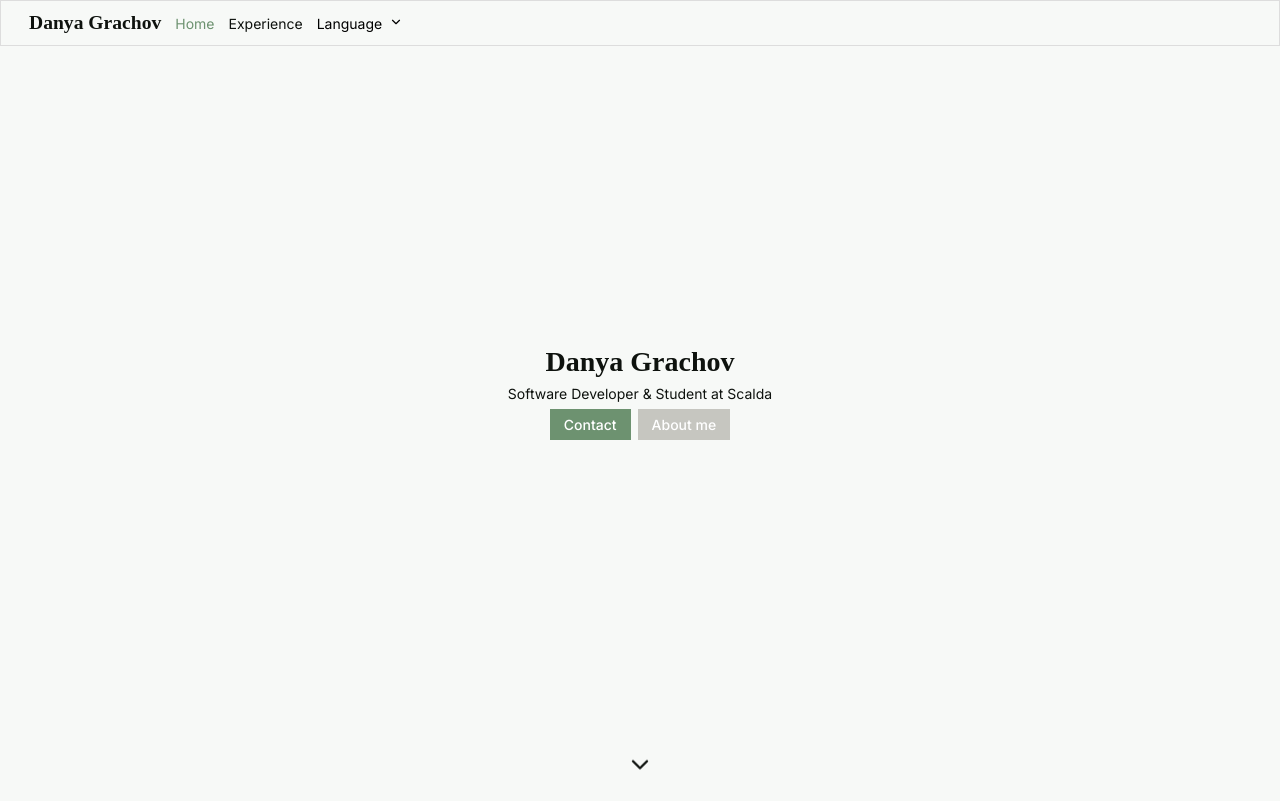
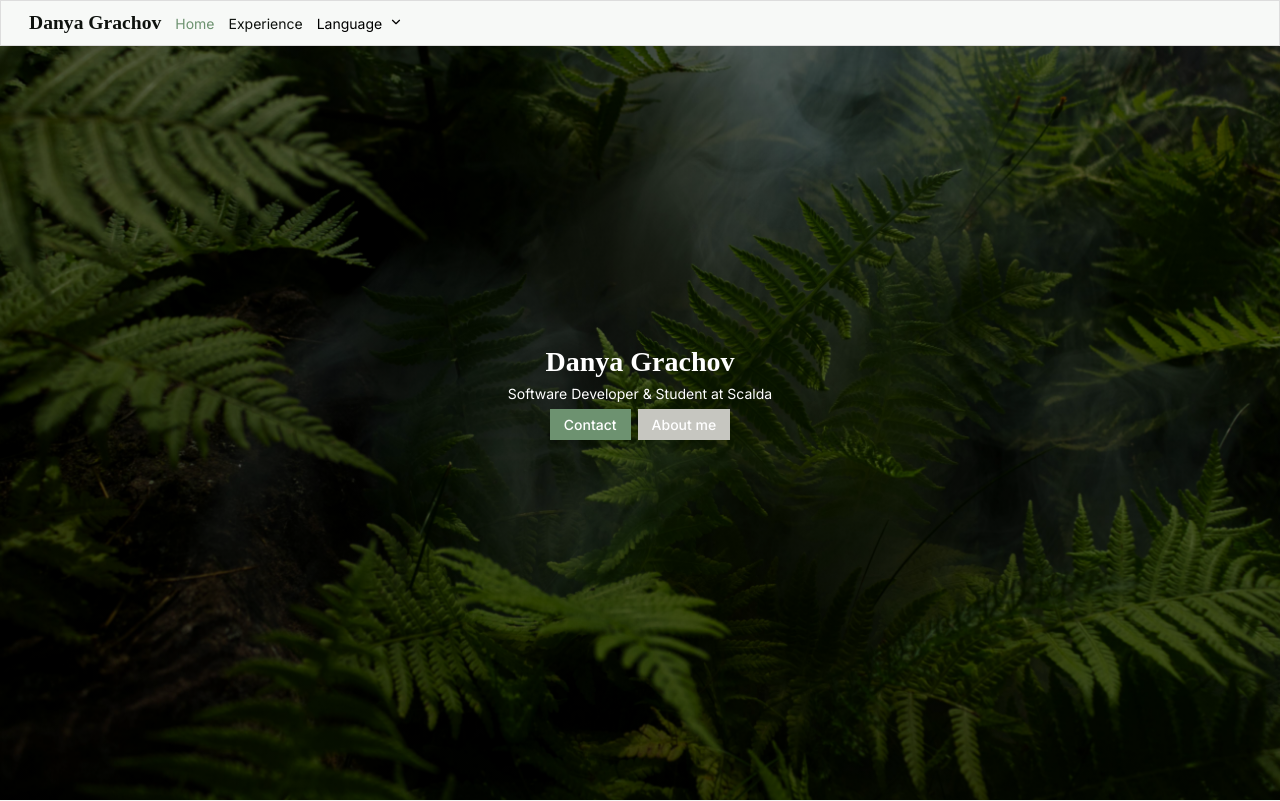
Before and after one commit to wiresnchains/wiresnchains-portfolio, a React (Create React App) app: page / in a window 1280 px wide. Shown: the top 801 px of the page. Built offline with nearby package versions, Linux system fonts and the light colour scheme; a web font is replaced by a local one.

Commit message:
Add `hero` background

```diff
--- a/src/components/Hero.tsx
+++ b/src/components/Hero.tsx
@@ -8,8 +8,13 @@ export function Hero({ children }: { children: ReactNode }) {
         <section className="hero">
             <div className="hero-content">
                 {children}
-                <FiChevronDown className="scroll-indicator" />
             </div>
         </section>
     );
 }
+
+export function ScrollIndicator({ onClick }: { onClick?: () => any }) {
+    return (
+        <FiChevronDown className="scroll-indicator" onClick={onClick} />
+    );
+}
--- a/src/styles/components/Hero.scss
+++ b/src/styles/components/Hero.scss
@@ -1,5 +1,6 @@
 @use "../settings/sizing.scss";
 @use "../settings/colors.scss";
+@use "../settings/utils.scss";
 
 @keyframes scroll-jump {
     0% {
@@ -20,10 +21,12 @@
     align-items: center;
     justify-content: center;
     position: relative;
+    color: #fff;
+
+    @include utils.dim-background(#000, 0.5, "../../assets/images/wallpaper.jpg");
 
     .hero-content {
         text-align: center;
-        max-width: 25%;
 
         * {
             margin-bottom: sizing.$item-spacing;
--- /dev/null
+++ b/src/styles/settings/utils.scss
@@ -0,0 +1,5 @@
+@mixin dim-background($target, $opacity, $url) {
+    background: linear-gradient(rgba($target, $opacity), rgba($target, $opacity)), url($url);
+    background-size: cover;
+    background-position: center;
+}
```
Also changed, not shown: src/assets/images/wallpaper.jpg (added).
